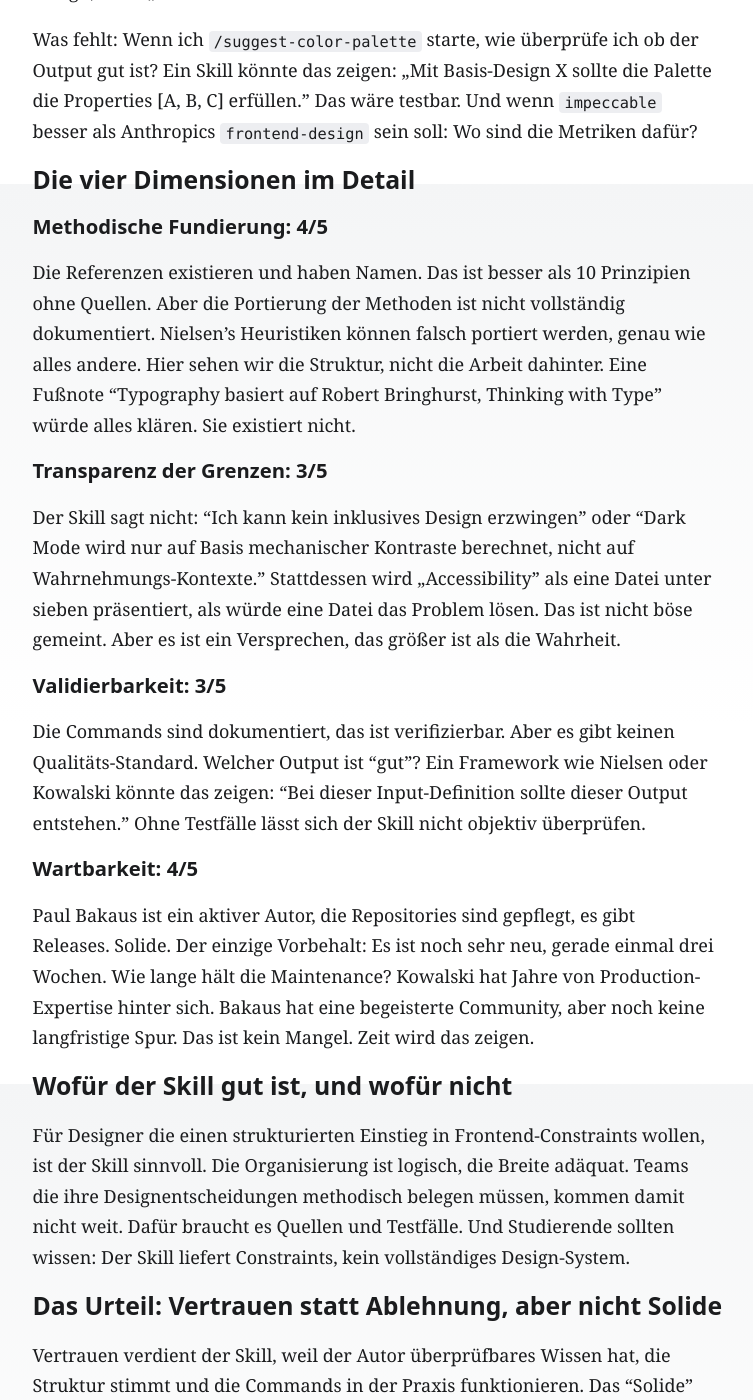
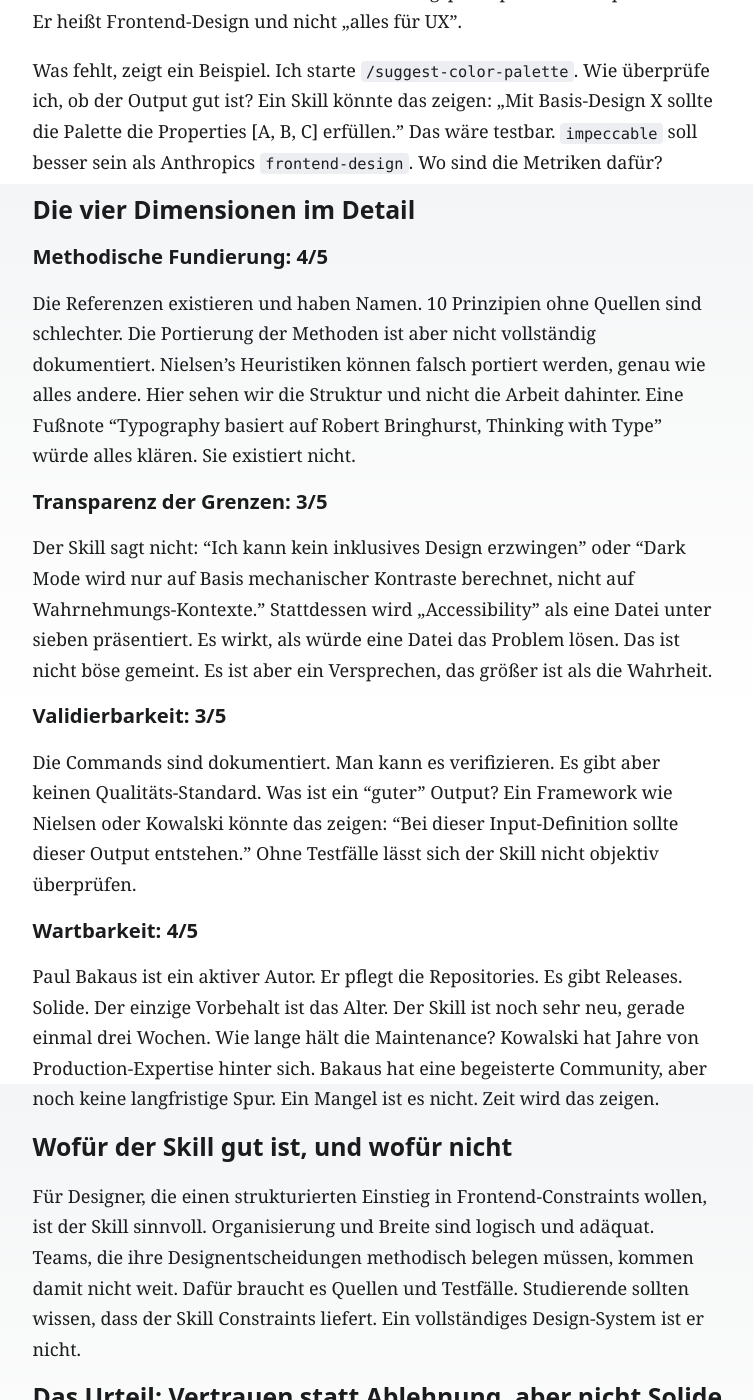
Before and after one commit to Kuchengnom/uxd-skill-audit, a Jekyll site: the page built from _posts/2026-02-28-pbakaus-impeccable-evaluation.md, in a window 1280 px wide and 1400 px high, scrolled down 3416 px. Shown: the whole window, without its empty margins (249-1002 px from the left). Built offline with Jekyll 4.4.1, drawn with Linux system fonts in a browser that asks for light colours; some of the changed text lies outside the part shown.

Commit message:
Restyle pbakaus-impeccable-evaluation in Sebastians Schreibstil (Register: Öffentlich)
Co-Authored-By: Claude Sonnet 5.5 <noreply@anthropic.com>
Claude-Session: https://claude.ai/code/session_01FoZpr2siHdHPcuJrMJHmD7

```diff
--- a/_posts/2026-02-28-pbakaus-impeccable-evaluation.md
+++ b/_posts/2026-02-28-pbakaus-impeccable-evaluation.md
@@ -28,82 +28,82 @@ tags:
   - skill-evaluation
 ---
 
-Der meistdiskutierte Skill der letzten Wochen, 10.000 GitHub-Stars in drei Wochen: Ein großes Versprechen. Paul Bakaus positioniert `impeccable` explizit als das was Anthropics `frontend-design` hätte sein können: vollständiger, praktischer, unverstellt. Aber große Versprechen brauchen große Überprüfung.
+Der meistdiskutierte Skill der letzten Wochen hat 10.000 GitHub-Stars in drei Wochen gesammelt. Ein großes Versprechen. Paul Bakaus positioniert `impeccable` explizit als das, was Anthropics `frontend-design` hätte sein können: vollständiger, praktischer, unverstellt. Große Versprechen brauchen aber große Überprüfung.
 
 ## Paul Bakaus: Das Fundament stimmt
 
-Das müssen wir zuerst klären: Paul Bakaus ist nicht irgendein Designer mit einem Domain-Namen. Ex-Google, Mitautor von Raycast, jener App in der viele von uns täglich leben, Redner auf internationalen Konferenzen. Das ist Urteilsvermögen das verifizierbar ist.
+Das müssen wir zuerst klären. Paul Bakaus ist nicht irgendein Designer mit einem Domain-Namen. Er ist Ex-Google und Mitautor von Raycast, jener App, in der viele von uns täglich leben. Er redet auf internationalen Konferenzen. Sein Urteilsvermögen ist verifizierbar.
 
-Und ja, impeccable.style ist *seine* Domain, nicht ein Repository mit marketingartigem Namen. Das zählt.
+Ja, impeccable.style ist *seine* Domain und kein Repository mit marketingartigem Namen. Es zählt.
 
-Aber Reputation ist nicht Methode. Schauen wir rein.
+Reputation ist aber nicht Methode. Schauen wir rein.
 
 ## Struktur: 7 Dateien, 20 Slash-Commands
 
-Der Skill ist offen strukturiert: sieben Referenzdateien zu Typografie, OKLCH-Farbraum, Motion, Interaction, Spacing, Dark Mode und Accessibility, dazu 20 Slash-Commands die alle Aspekte abdecken. Das ist nicht Breite um der Breite willen. Das ist angemessener Scope für „Frontend-Design". Im Vergleich zu anderen Skills ist das erfrischend fokussiert.
+Der Skill ist offen strukturiert. Er hat sieben Referenzdateien zu Typografie, OKLCH-Farbraum, Motion, Interaction, Spacing, Dark Mode und Accessibility. Dazu kommen 20 Slash-Commands, die alle Aspekte abdecken. Breite um der Breite willen ist es nicht. Es ist angemessener Scope für „Frontend-Design". Im Vergleich zu anderen Skills ist das erfrischend fokussiert.
 
-Das Problem: Wir müssen die Referenzdateien tatsächlich lesen um zu wissen was drin steckt.
+Wir müssen die Referenzdateien tatsächlich lesen. Sonst wissen wir nicht, was drin steckt.
 
 ## Das erste kritische Problem: Was sind die "Referenzen" tatsächlich?
 
 Hier wird es interessant. Der Skill behauptet sieben Referenzdateien zu haben:
 
 1. **Typography**: Vermutlich Web-Typografie. Aber nach wessen Standard? Die 10 Grundprinzipien Robert Bringhurst's? Material Design? Apple's Guidelines? Oder einfach „gute Praktiken"?
-2. **OKLCH-Color**: Ein Farbraum. Das ist mathematisch definiert, nicht interpretierbar. Das ist gut. Aber wie wird die Farbwahl methodisch begründet?
+2. **OKLCH-Color**: Ein Farbraum. Das ist mathematisch definiert, nicht interpretierbar. Gut. Aber wie wird die Farbwahl methodisch begründet?
 3. **Motion**: 300ms als Magic Number. Das kennen wir von Emil Kowalski. Wird Kowalski zitiert? Oder wird die Zahl ohne Kontext übernommen?
 4. **Interaction**: Was bedeutet „gute Interaktion"? Schnelligkeit? Feedback? Vorhersagbarkeit?
-5. **Spacing**: Wahrscheinlich 8px-Grid oder Modular Scale. Aber welcher Quelle folgt das?
+5. **Spacing**: Wahrscheinlich 8px-Grid oder Modular Scale. Aber wessen Quelle liegt dem zugrunde?
 
-Das ist die verdächtige Stelle: **Die Kategorien existieren, aber sind sie tatsächlich an Quellen gebunden oder nur benannt?**
+Das ist die verdächtige Stelle. **Die Kategorien existieren, aber sind sie tatsächlich an Quellen gebunden oder nur benannt?**
 
-Unsere Aufgabe als Blog ist das zu überprüfen. Ein Skill der „Nielsen's 10 Heuristiken" oder „Don Norman's Prinzipien" sagt, aber nur 3 davon korrekt portiert hat, ist problematisch. Das ist nicht „Vertrauen". Das ist „Vertrauen braucht Überprüfung".
+Unsere Aufgabe als Blog ist die Überprüfung. Ein Skill nennt „Nielsen's 10 Heuristiken" oder „Don Norman's Prinzipien". Er hat aber nur 3 davon korrekt portiert. Das ist problematisch. Das ist nicht „Vertrauen". Das ist „Vertrauen braucht Überprüfung".
 
 ## Das zweite Problem: Der "Upgrade"-Claim ist Marketing, nicht Methode
 
-Der gesamte Pitch lautet: "Das was Anthropics `frontend-design` hätte sein sollen."
+Der gesamte Pitch lautet "Das was Anthropics `frontend-design` hätte sein sollen."
 
-Das ist ein impliziter Angriff. Und wahrscheinlich nicht ganz unfair. Anthropics Skill ist breiter und weniger kohärent. Aber dieser Blog bewertet nicht *Konkurrenz zwischen Skills*, er bewertet *Qualität einzelner Skills*.
+Das ist ein impliziter Angriff. Er ist wahrscheinlich nicht ganz unfair. Anthropics Skill ist breiter und weniger kohärent. Dieser Blog bewertet aber nicht *Konkurrenz zwischen Skills*. Er bewertet *Qualität einzelner Skills*.
 
-Und genau hier verliert `impeccable` einen Punkt: Es definiert sich über einen Vergleich, nicht über die eigene Substanz.
+Genau hier verliert `impeccable` einen Punkt. Es definiert sich über einen Vergleich und nicht über die eigene Substanz.
 
 Ein solider Skill sagt: "Das bin ich. Hier sind die Grenzen. Hier sind die Quellen." Ein Marketing-Skill sagt: "Das bin ich aber auch besser."
 
 ## Was der Skill tatsächlich leistet: ein ehrliches Assessment
 
-Die 20 Commands sind konsistent und folgen einer erkennbaren Logik: `/suggest-typography` und `/optimize-spacing` sind verwandt, beide an mathematischen Gestaltungsprinzipien orientiert. Scope ist klar: Frontend-Design, nicht „alles für UX".
+Die 20 Commands sind konsistent und folgen einer erkennbaren Logik. `/suggest-typography` und `/optimize-spacing` sind verwandt. Beide orientieren sich an mathematischen Gestaltungsprinzipien. Der Scope ist klar. Er heißt Frontend-Design und nicht „alles für UX".
 
-Was fehlt: Wenn ich `/suggest-color-palette` starte, wie überprüfe ich ob der Output gut ist? Ein Skill könnte das zeigen: „Mit Basis-Design X sollte die Palette die Properties [A, B, C] erfüllen." Das wäre testbar. Und wenn `impeccable` besser als Anthropics `frontend-design` sein soll: Wo sind die Metriken dafür?
+Was fehlt, zeigt ein Beispiel. Ich starte `/suggest-color-palette`. Wie überprüfe ich, ob der Output gut ist? Ein Skill könnte das zeigen: „Mit Basis-Design X sollte die Palette die Properties [A, B, C] erfüllen." Das wäre testbar. `impeccable` soll besser sein als Anthropics `frontend-design`. Wo sind die Metriken dafür?
 
 ## Die vier Dimensionen im Detail
 
 ### Methodische Fundierung: 4/5
 
-Die Referenzen existieren und haben Namen. Das ist besser als 10 Prinzipien ohne Quellen. Aber die Portierung der Methoden ist nicht vollständig dokumentiert. Nielsen's Heuristiken können falsch portiert werden, genau wie alles andere. Hier sehen wir die Struktur, nicht die Arbeit dahinter. Eine Fußnote "Typography basiert auf Robert Bringhurst, Thinking with Type" würde alles klären. Sie existiert nicht.
+Die Referenzen existieren und haben Namen. 10 Prinzipien ohne Quellen sind schlechter. Die Portierung der Methoden ist aber nicht vollständig dokumentiert. Nielsen's Heuristiken können falsch portiert werden, genau wie alles andere. Hier sehen wir die Struktur und nicht die Arbeit dahinter. Eine Fußnote "Typography basiert auf Robert Bringhurst, Thinking with Type" würde alles klären. Sie existiert nicht.
 
 ### Transparenz der Grenzen: 3/5
 
-Der Skill sagt nicht: "Ich kann kein inklusives Design erzwingen" oder "Dark Mode wird nur auf Basis mechanischer Kontraste berechnet, nicht auf Wahrnehmungs-Kontexte." Stattdessen wird „Accessibility" als eine Datei unter sieben präsentiert, als würde eine Datei das Problem lösen. Das ist nicht böse gemeint. Aber es ist ein Versprechen, das größer ist als die Wahrheit.
+Der Skill sagt nicht: "Ich kann kein inklusives Design erzwingen" oder "Dark Mode wird nur auf Basis mechanischer Kontraste berechnet, nicht auf Wahrnehmungs-Kontexte." Stattdessen wird „Accessibility" als eine Datei unter sieben präsentiert. Es wirkt, als würde eine Datei das Problem lösen. Das ist nicht böse gemeint. Es ist aber ein Versprechen, das größer ist als die Wahrheit.
 
 ### Validierbarkeit: 3/5
 
-Die Commands sind dokumentiert, das ist verifizierbar. Aber es gibt keinen Qualitäts-Standard. Welcher Output ist "gut"? Ein Framework wie Nielsen oder Kowalski könnte das zeigen: "Bei dieser Input-Definition sollte dieser Output entstehen." Ohne Testfälle lässt sich der Skill nicht objektiv überprüfen.
+Die Commands sind dokumentiert. Man kann es verifizieren. Es gibt aber keinen Qualitäts-Standard. Was ist ein "guter" Output? Ein Framework wie Nielsen oder Kowalski könnte das zeigen: "Bei dieser Input-Definition sollte dieser Output entstehen." Ohne Testfälle lässt sich der Skill nicht objektiv überprüfen.
 
 ### Wartbarkeit: 4/5
 
-Paul Bakaus ist ein aktiver Autor, die Repositories sind gepflegt, es gibt Releases. Solide. Der einzige Vorbehalt: Es ist noch sehr neu, gerade einmal drei Wochen. Wie lange hält die Maintenance? Kowalski hat Jahre von Production-Expertise hinter sich. Bakaus hat eine begeisterte Community, aber noch keine langfristige Spur. Das ist kein Mangel. Zeit wird das zeigen.
+Paul Bakaus ist ein aktiver Autor. Er pflegt die Repositories. Es gibt Releases. Solide. Der einzige Vorbehalt ist das Alter. Der Skill ist noch sehr neu, gerade einmal drei Wochen. Wie lange hält die Maintenance? Kowalski hat Jahre von Production-Expertise hinter sich. Bakaus hat eine begeisterte Community, aber noch keine langfristige Spur. Ein Mangel ist es nicht. Zeit wird das zeigen.
 
 ## Wofür der Skill gut ist, und wofür nicht
 
-Für Designer die einen strukturierten Einstieg in Frontend-Constraints wollen, ist der Skill sinnvoll. Die Organisierung ist logisch, die Breite adäquat. Teams die ihre Designentscheidungen methodisch belegen müssen, kommen damit nicht weit. Dafür braucht es Quellen und Testfälle. Und Studierende sollten wissen: Der Skill liefert Constraints, kein vollständiges Design-System.
+Für Designer, die einen strukturierten Einstieg in Frontend-Constraints wollen, ist der Skill sinnvoll. Organisierung und Breite sind logisch und adäquat. Teams, die ihre Designentscheidungen methodisch belegen müssen, kommen damit nicht weit. Dafür braucht es Quellen und Testfälle. Studierende sollten wissen, dass der Skill Constraints liefert. Ein vollständiges Design-System ist er nicht.
 
 ## Das Urteil: Vertrauen statt Ablehnung, aber nicht Solide
 
-Vertrauen verdient der Skill, weil der Autor überprüfbares Wissen hat, die Struktur stimmt und die Commands in der Praxis funktionieren. Das "Solide" fehlt, weil die Quellenbasen nicht transparent kommuniziert werden, der Anthropic-Vergleich ein Marketing-Framing ist, und keine Testfälle existieren um Qualität zu überprüfen.
+Vertrauen verdient der Skill aus drei Gründen. Der Autor hat überprüfbares Wissen. Auch die Struktur stimmt. Die Commands funktionieren in der Praxis. Das "Solide" fehlt aus drei anderen Gründen. Die Quellenbasen werden nicht transparent kommuniziert. Der Anthropic-Vergleich ist ein Marketing-Framing. Es existieren keine Testfälle, um Qualität zu überprüfen.
 
 ---
 
 **Ein abschließender Punkt für Lehrende:**
 
-Dieser Skill ist ein Lehrbeispiel dafür wie verständliche Struktur und persönliches Ansehen methodische Schwächen verschleiern können. Paul Bakaus ist glaubwürdig. Der Skill *sieht* fundiert aus. Aber "sieht fundiert aus" ist nicht "ist fundiert."
+Dieser Skill ist ein Lehrbeispiel. Verständliche Struktur und persönliches Ansehen können methodische Schwächen verschleiern. Paul Bakaus ist glaubwürdig. Der Skill *sieht* fundiert aus. Aber "sieht fundiert aus" ist nicht "ist fundiert."
 
-Das ist was Überprüfung bedeutet.
+Das bedeutet Überprüfung.
```
